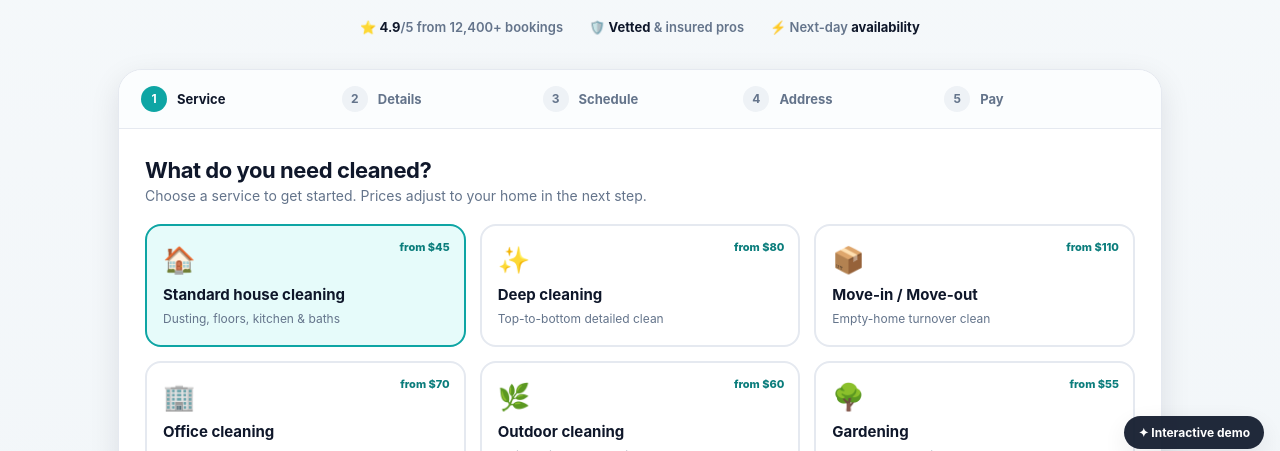
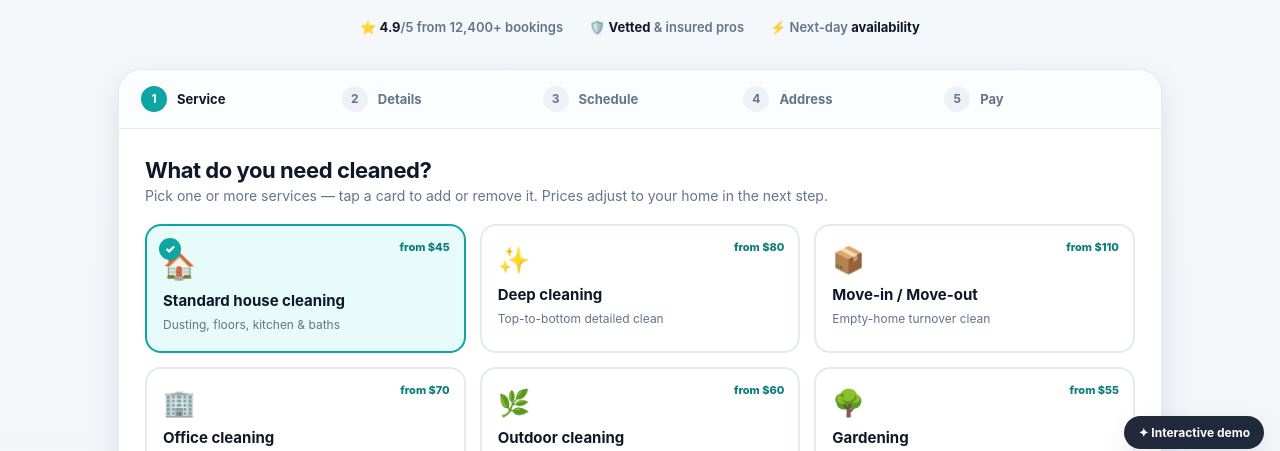
Before and after one commit to anirudhatalmale6-alt/sparklehub-demo, a plain HTML site: page index.html in a window 1280 px wide. Both pictures are taken after a click on the element 305 px from the left and 620 px from the top of the page. Shown: the part 335-786 px from the top of the page. Drawn offline with nearby package versions, Linux system fonts and the light colour scheme.

Commit message:
Multi-service selection: pick multiple services in one booking

```diff
--- a/index.html
+++ b/index.html
@@ -62,6 +62,9 @@
   .svc{border:2px solid var(--line);border-radius:16px;padding:18px 16px;cursor:pointer;transition:.15s;background:#fff;text-align:left;position:relative}
   .svc:hover{border-color:#cdd7e2;transform:translateY(-2px);box-shadow:var(--shadow)}
   .svc.sel{border-color:var(--brand);background:var(--brand-soft)}
+  .svc .tick{position:absolute;top:12px;left:12px;width:22px;height:22px;border-radius:999px;background:var(--brand);color:#fff;display:none;place-items:center;font-size:12px;font-weight:900}
+  .svc.sel .tick{display:grid}
+  .svc.sel .ico{margin-top:6px}
   .svc .ico{font-size:26px}
   .svc h3{margin:10px 0 3px;font-size:15px}
   .svc small{color:var(--muted);font-size:12px}
@@ -273,8 +276,9 @@
     <!-- STEP 1: service -->
     <div class="panel show" data-p="0">
       <h2 class="q">What do you need cleaned?</h2>
-      <p class="hint">Choose a service to get started. Prices adjust to your home in the next step.</p>
+      <p class="hint">Pick one or more services — tap a card to add or remove it. Prices adjust to your home in the next step.</p>
       <div class="grid" id="svcGrid"></div>
+      <div id="svcCount" style="margin-top:16px;font-weight:800;color:var(--brand-dark);font-size:13px"></div>
     </div>
 
     <!-- STEP 2: details -->
@@ -582,8 +586,9 @@ const EXTRAS = [
 const DAYS = ['Today','Tomorrow','Wed','Thu','Fri','Sat'];
 const TIMES = ['08:00','10:00','12:00','14:00','16:00','18:00'];
 
+const SIZED = new Set(['standard','deep','move','office']); // services that scale with home size
 const S = {
-  step:0, service:null, bedrooms:2, bathrooms:1, cond:1,
+  step:0, services:[], bedrooms:2, bathrooms:1, cond:1,
   extras:new Set(), day:null, dateObj:null, time:null, freqOff:0,
   pm:'card', promo:0, promoCode:'', lat:null, lng:null
 };
@@ -593,10 +598,20 @@ const svcGrid = document.getElementById('svcGrid');
 SERVICES.forEach(s=>{
   const el=document.createElement('div');
   el.className='svc'; el.dataset.id=s.id;
-  el.innerHTML=`<div class="ico">${s.ico}</div><span class="from">from $${s.base}</span><h3>${s.name}</h3><small>${s.desc}</small>`;
-  el.onclick=()=>{ S.service=s; document.querySelectorAll('.svc').forEach(x=>x.classList.remove('sel')); el.classList.add('sel'); updateLive(); gate(); };
+  el.innerHTML=`<span class="tick">✓</span><div class="ico">${s.ico}</div><span class="from">from $${s.base}</span><h3>${s.name}</h3><small>${s.desc}</small>`;
+  el.onclick=()=>{
+    const i=S.services.findIndex(x=>x.id===s.id);
+    if(i>=0){ S.services.splice(i,1); el.classList.remove('sel'); }
+    else { S.services.push(s); el.classList.add('sel'); }
+    updateSvcCount(); updateLive(); gate();
+  };
   svcGrid.appendChild(el);
 });
+function updateSvcCount(){
+  const el=document.getElementById('svcCount');
+  const n=S.services.length;
+  el.textContent = n? `✓ ${n} service${n>1?'s':''} selected — tap another to add more, or Continue.` : '';
+}
 
 // extras
 const extrasBox=document.getElementById('extrasBox');
@@ -701,14 +716,15 @@ document.getElementById('applyPromo').onclick=()=>{
 };
 
 function calc(){
-  if(!S.service) return {items:[],total:0};
+  if(!S.services.length) return {items:[],total:0};
   const items=[];
-  let base = S.service.base;
-  // size scaling
+  let total = 0;
   const sizeAdd = (S.bedrooms*8) + (S.bathrooms*6);
-  const sub = Math.round((base + sizeAdd) * S.cond);
-  items.push({k:`${S.service.name}`, v:sub});
-  let total = sub;
+  S.services.forEach(s=>{
+    // home-size services scale with rooms + condition; others are flat
+    const line = SIZED.has(s.id) ? Math.round((s.base + sizeAdd) * S.cond) : s.base;
+    items.push({k:s.name, v:line}); total += line;
+  });
   S.extras.forEach(id=>{ const e=EXTRAS.find(x=>x.id===id); items.push({k:`+ ${e.t}`, v:e.p}); total+=e.p; });
   const serviceFee = Math.round(total*0.08);
   items.push({k:'Service fee', v:serviceFee}); total+=serviceFee;
@@ -725,7 +741,9 @@ function renderSummary(){
   const box=document.getElementById('summaryLines');
   const when = (S.day&&S.time)? `${S.day} · ${S.time}` : 'Not set';
   let html = `<div class="line"><span class="k">When</span><span class="v">${when}</span></div>`;
-  html += `<div class="line"><span class="k">Home</span><span class="v">${S.bedrooms} bed · ${S.bathrooms} bath</span></div>`;
+  html += `<div class="line"><span class="k">Services</span><span class="v">${S.services.length} selected</span></div>`;
+  if(S.services.some(s=>SIZED.has(s.id)))
+    html += `<div class="line"><span class="k">Home</span><span class="v">${S.bedrooms} bed · ${S.bathrooms} bath</span></div>`;
   items.forEach(it=> html += `<div class="line"><span class="k">${it.k}</span><span class="v">${it.v<0?'-$'+Math.abs(it.v):'$'+it.v}</span></div>`);
   box.innerHTML=html;
   document.getElementById('grandTotal').textContent='$'+total;
@@ -739,7 +757,7 @@ const backBtn=document.getElementById('backBtn');
 
 function gate(){
   let ok=true;
-  if(S.step===0) ok=!!S.service;
+  if(S.step===0) ok=S.services.length>0;
   if(S.step===2) ok=!!(S.day&&S.time);
   if(S.step===3) ok = document.getElementById('addr').value.trim() && document.getElementById('cname').value.trim() && document.getElementById('cphone').value.trim();
   nextBtn.disabled=!ok;
@@ -767,7 +785,7 @@ nextBtn.onclick=()=>{
     // "process payment"
     nextBtn.disabled=true; nextBtn.textContent='Processing…';
     setTimeout(()=>{
-      document.getElementById('confMeta').textContent = S.service.name + ' · ' + S.day + ' at ' + S.time;
+      document.getElementById('confMeta').textContent = S.services.map(s=>s.name).join(', ') + ' · ' + S.day + ' at ' + S.time;
       document.getElementById('bookRef').textContent = '#SPK-' + Math.floor(1000+ (S.bedrooms*317+S.bathrooms*53+ TIMES.indexOf(S.time)*29)%9000);
       show(5);
     }, 1100);
```
